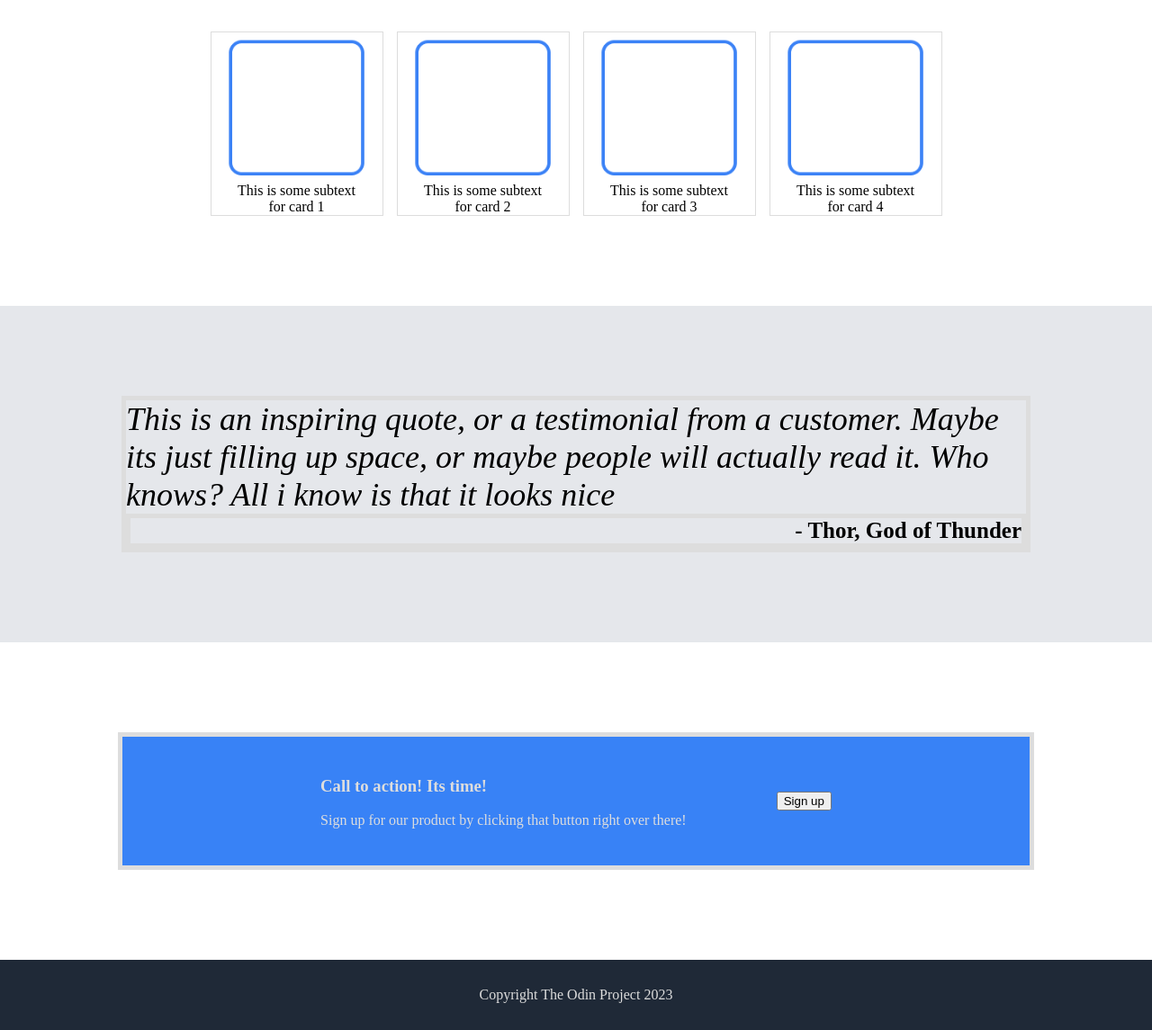
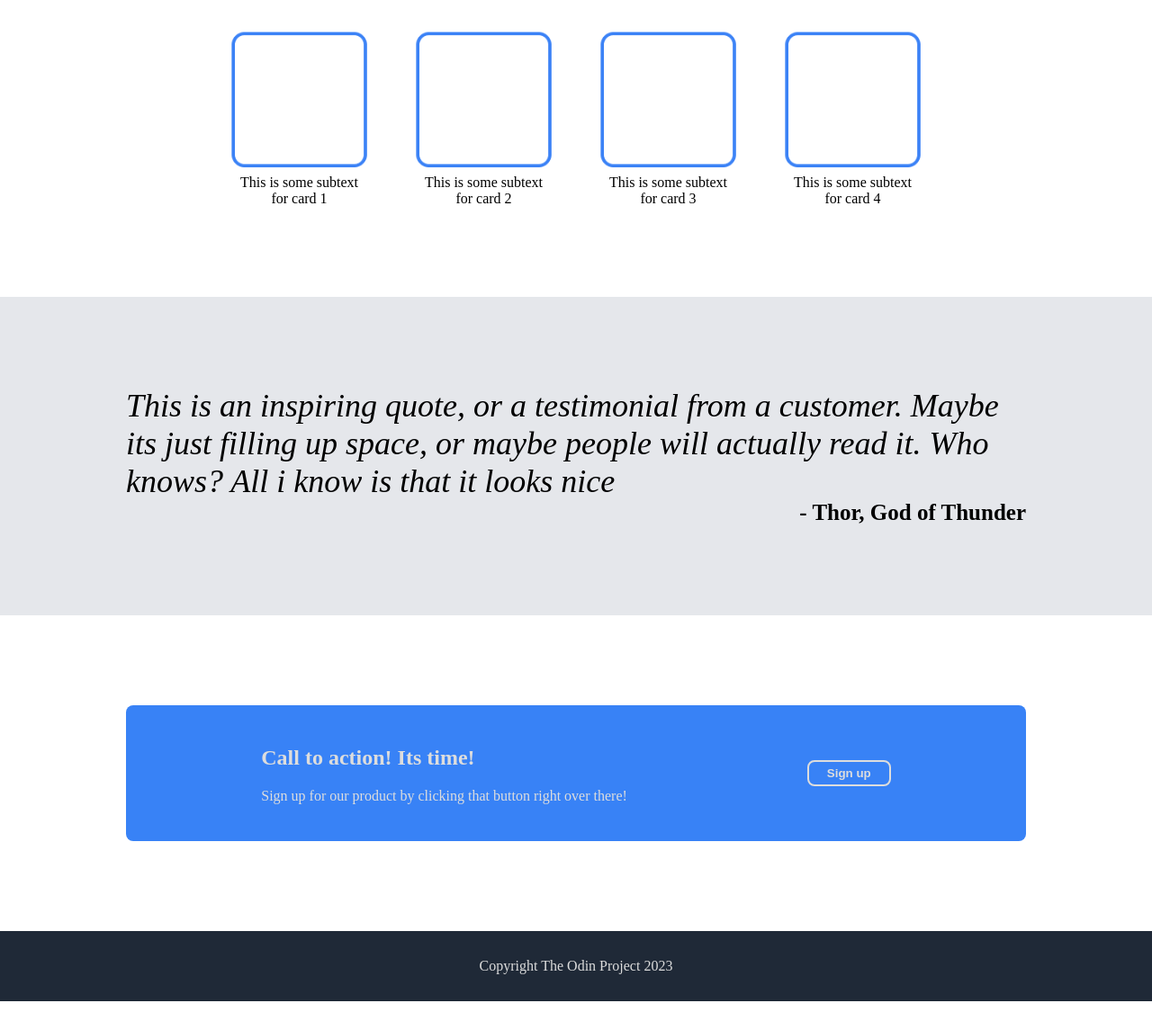
Before and after one commit to xSparKo/Project-Landing-Page, a plain HTML site: page index.html in a window 1280 px wide. Shown: the part 543-1688 px from the top of the page at 90% size. After the commit the page ends 1656 px from the top, so only its background shows below. Drawn offline with Linux system fonts and the light colour scheme.

Commit message:
Add button styling and fix header-top position

```diff
--- a/index.html
+++ b/index.html
@@ -11,10 +11,10 @@
     <!-- First part of website -->
     <div class="header-container">
         <div class="header-top width-wrapper">
-            <ul class="header-left bold">
+            <ul class="bold">
                 <li><a href="#">Header Logo</a></li>
             </ul>
-            <ul class="header-right">
+            <ul>
                 <li><a href="#">header link one</a></li>
                 <li><a href="#">header link two</a></li>
                 <li><a href="#">header link three</a></li>
@@ -34,10 +34,10 @@
     <div class="card-container">
         <div class="card-top width-wrapper">Some random information.</div>
         <ul class="card-item">
-            <li><img src="./Design_images/Blue_kocka.png" alt="Picture of a blue kocka">This is some subtext for card 1</li>
-            <li><img src="./Design_images/Blue_kocka.png" alt="Picture of a blue kocka">This is some subtext for card 2</li>
-            <li><img src="./Design_images/Blue_kocka.png" alt="Picture of a blue kocka">This is some subtext for card 3</li>
-            <li><img src="./Design_images/Blue_kocka.png" alt="Picture of a blue kocka">This is some subtext for card 4</li>
+            <li class="card1"><img src="./Design_images/Blue_kocka.png" alt="Picture of a blue kocka">This is some subtext for card 1</li>
+            <li class="card1"><img src="./Design_images/Blue_kocka.png" alt="Picture of a blue kocka">This is some subtext for card 2</li>
+            <li class="card1"><img src="./Design_images/Blue_kocka.png" alt="Picture of a blue kocka">This is some subtext for card 3</li>
+            <li class="card1"><img src="./Design_images/Blue_kocka.png" alt="Picture of a blue kocka">This is some subtext for card 4</li>
         </ul>
     </div>
 
@@ -52,7 +52,7 @@
     <div class="fourth-container">
         <div class="fourth-middle-container width-wrapper">
             <div class="fourth-content">
-                <h3 class="bold">Call to action! Its time!</h3>
+                <h2 class="bold">Call to action! Its time!</h2>
                 <p>Sign up for our product by clicking that button right over there!</p></div>
             <div class="fourth-button"><button>Sign up</button></div>
         </div>
--- a/styles.css
+++ b/styles.css
@@ -21,7 +21,6 @@ body {
     background: #1F2937;
     color: white;
     padding: 10px 0px 100px 0px;
-    border: 1px solid #ddd;
 }
 
 .header-top {
@@ -29,7 +28,6 @@ body {
     display: flex;
     justify-content: space-between;
     margin-bottom: 100px;
-    border: 1px solid #ddd;
 }
 
 ul {
@@ -50,7 +48,6 @@ a {
     justify-content: space-between;
     align-items: center;
     gap: 50px;
-    border: 1px solid #ddd;
     min-height: 200px;
     width: 100%;
 }
@@ -92,11 +89,10 @@ h1 {
     padding-bottom: 100px;
 }
 
-li {
+.card1 {
     display: flex;
     flex-direction: column;
     align-items: center;
-    border: 1px solid #ddd;
     width: 150px;
     text-align: center;
     padding: 0px 20px;
@@ -116,14 +112,12 @@ li {
     margin: 100px;
     font-size: 36px;
     font-style: italic;
-    border: 5px solid #ddd;
 }
 
 .quote-author {
     font-weight: bold;
     font-size: 25px;
     font-style: normal;
-    border: 5px solid #ddd;
     display: flex;
     justify-content: flex-end;
 }
@@ -138,17 +132,29 @@ li {
 
 .fourth-middle-container {
     display: flex;
-    justify-content: space-between;
-    align-items:center;
-    gap: 100px;
-    padding: 25px 220px;
+    align-items: center;
+    justify-content: center;
+    padding: 25px 0px;
     margin: 100px;
     background-color: #3882F6;
-    border: 5px solid #ddd;
+    border-radius: 8px;
+    width: 100%;
 }
 
 .fourth-content {
+    padding-right: 200px;
     color: #ddd;
+}
+
+button {
+    border:2px solid #ddd;
+    border-radius: 8px;
+    color:#ddd;
+    font-weight: bold;
+    padding: 5px 20px;
+    background-color: #3882F6;
+    text-decoration: none;
+    cursor: pointer;
 }
 
 /* Fifth part of website */
```
